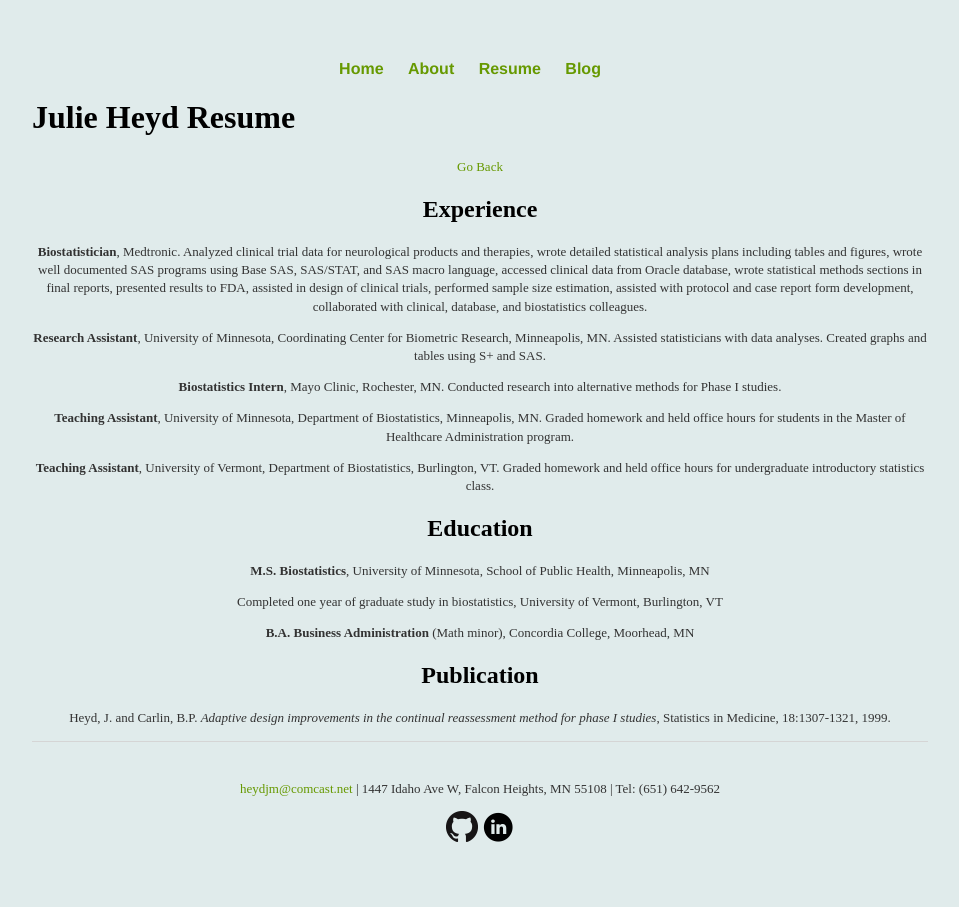
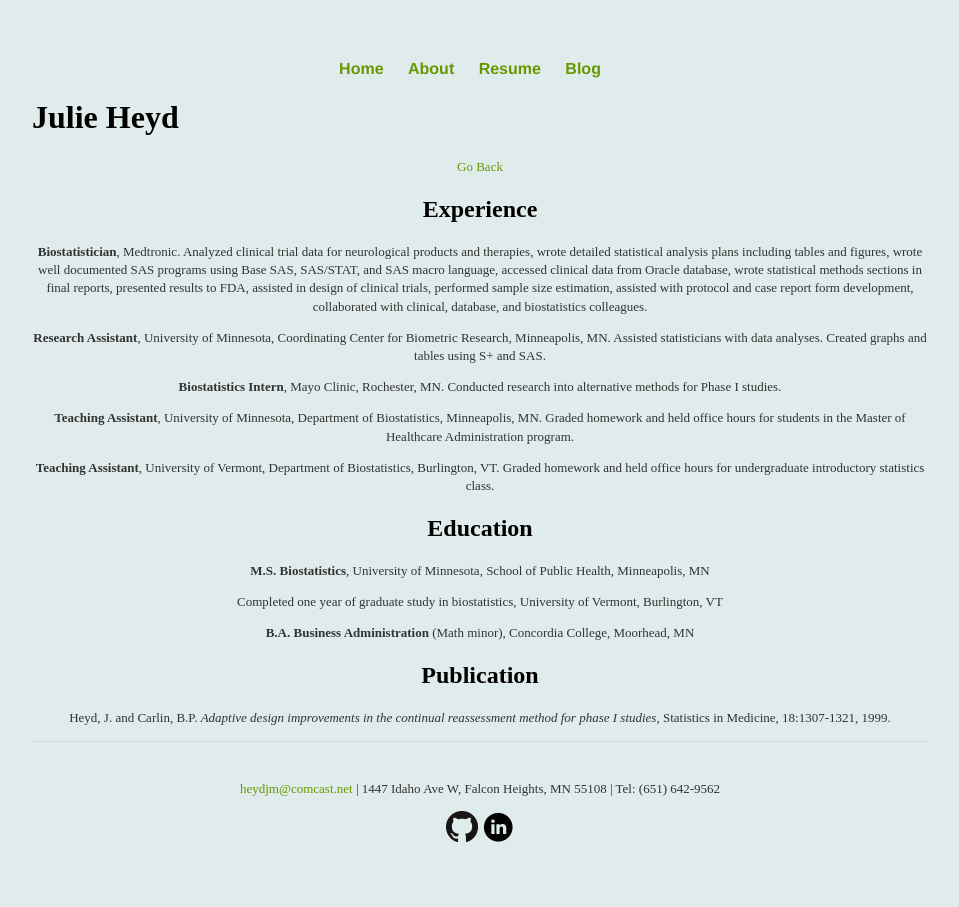
Before and after one commit to jmheyd/jmheyd.github.io, a Jekyll site: the page built from resume.html, in a window 1280 px wide. Shown: the whole page, without its empty margins (160-1119 px from the left). Built offline with Jekyll 4.4.1, drawn with Linux system fonts in a browser that asks for light colours; some web fonts are replaced.

Commit message:
modified resume.html and css

```diff
--- a/css/main.css
+++ b/css/main.css
@@ -27,9 +27,6 @@ h1 {
     font-family: 'Crushed', cursive;
 }
 
-h1.resume {
-    text-align; center;
-}
 
 p {
     font-size: 1.5em;
--- a/css/stylesheet.css
+++ b/css/stylesheet.css
@@ -23,6 +23,11 @@
 	position: relative;
 	bottom: -50px;
 }
+
+#resume {
+    text-align; center;
+}
+
 
 #pic {
 	text-align: center;
--- a/resume.html
+++ b/resume.html
@@ -4,7 +4,7 @@ title: Julie Heyd Resume
 ---
 
 		<header>
-			<h1 id="resume" >Julie Heyd Resume</h1>
+			<h1 id="resume" >Julie Heyd</h1>
 			<nav>
 				<p><a href="index.html" target="_blank" title="Back to index">Go Back</a></li></p>
 			</nav>
```
